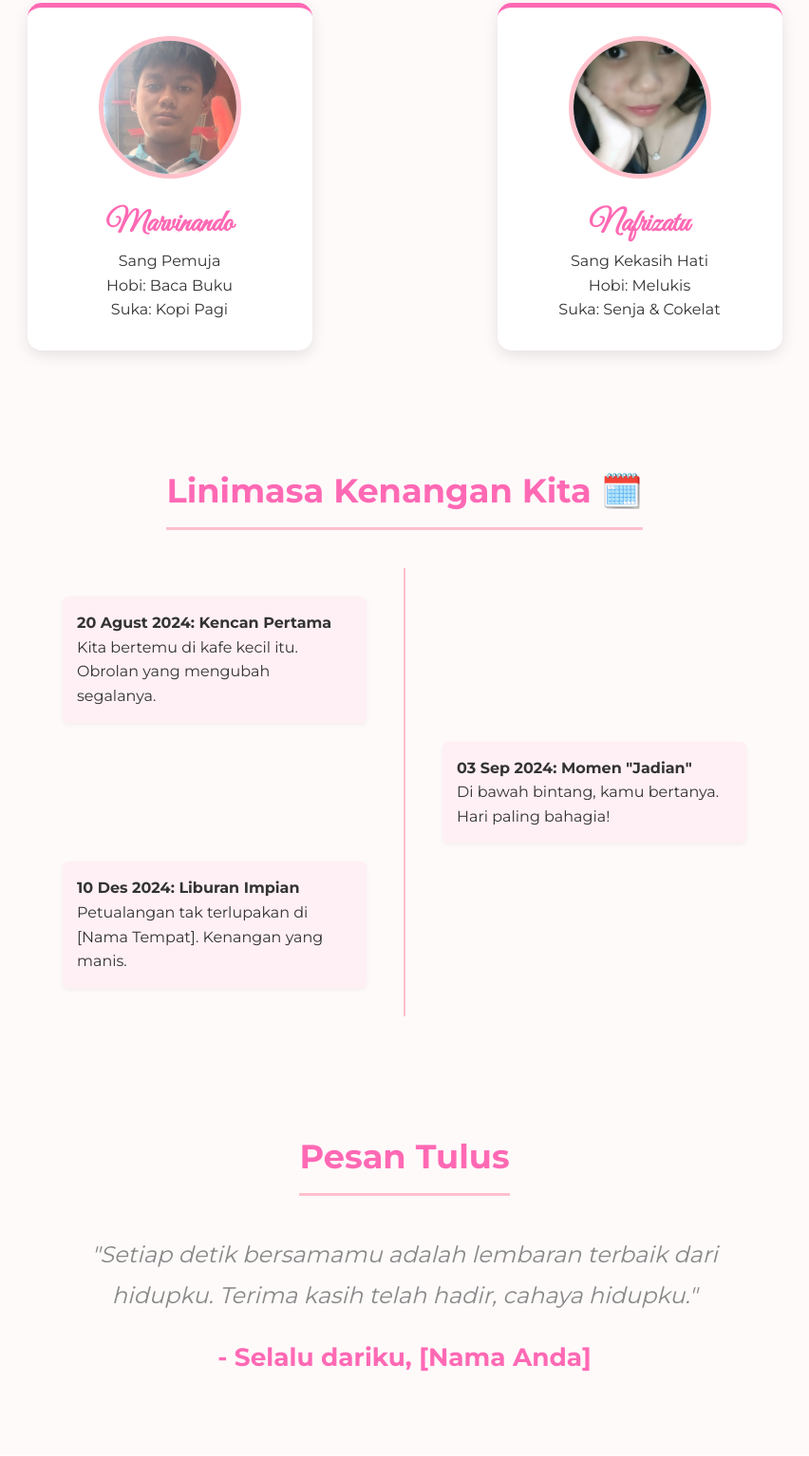
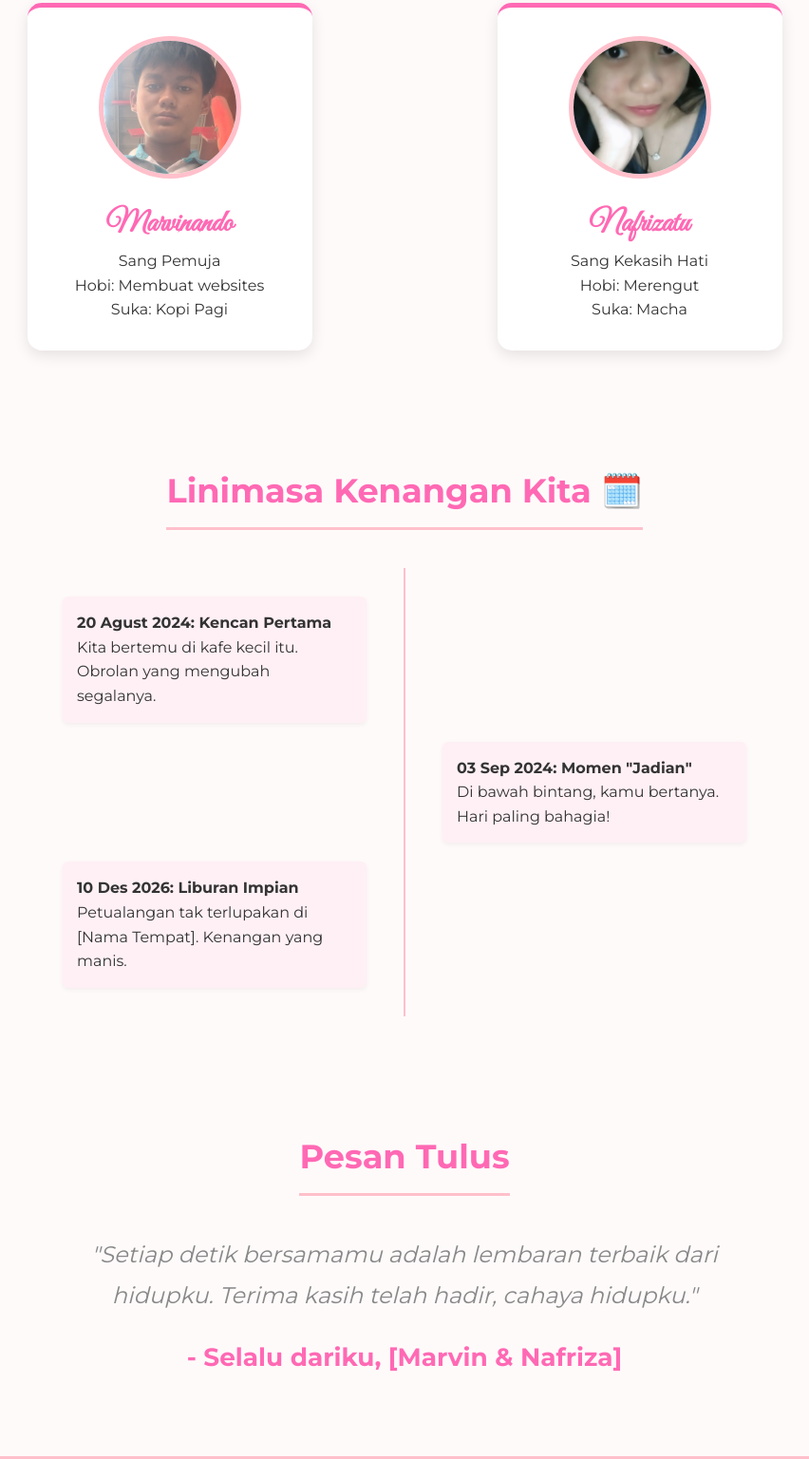
Before and after one commit to MrVinxi/mystore, a plain HTML site: page marvin-izaa/index.html in a window 1280 px wide. Shown: the part 966-2502 px from the top of the page at 95% size, without its empty margins (214-1066 px from the left). Drawn offline with Linux system fonts and the light colour scheme.

Commit message:
Update index.html

```diff
--- a/marvin-izaa/index.html
+++ b/marvin-izaa/index.html
@@ -3,7 +3,7 @@
 <head>
     <meta charset="UTF-8">
     <meta name="viewport" content="width=device-width, initial-scale=1.0">
-    <title>Kisah Kita ❤️ [Nama Panggilan]</title>
+    <title>Kisah Kita ❤️ Marvin & Izaa</title>
     <link href="https://fonts.googleapis.com/css2?family=Great+Vibes&family=Montserrat:wght@300;400;700&display=swap" rel="stylesheet">
 
     <style>
@@ -238,7 +238,7 @@
         <div class="hero-content">
             <h1 class="main-title">Kisah Kita.</h1>
             <h2 id="typing-text" class="subtitle"></h2>
-            <p class="tagline">Sejak: <span id="anniversary-date">05/07/2023</span></p>
+            <p class="tagline">Sejak: <span id="anniversary-date">03/09/2024</span></p>
         </div>
     </header>
 
@@ -250,15 +250,15 @@
                     <img src="foto2.jpg" alt="Foto Saya" class="profile-photo">
                     <h3>Marvinando</h3>
                     <p class="role">Sang Pemuja</p>
-                    <p class="bio-text">Hobi: Baca Buku</p>
+                    <p class="bio-text">Hobi: Membuat websites</p>
                     <p class="bio-text">Suka: Kopi Pagi</p>
                 </div>
                 <div class="profile-card partner">
                     <img src="foto1.jpg" alt="Foto Kekasih" class="profile-photo">
                     <h3>Nafrizatu</h3>
                     <p class="role">Sang Kekasih Hati</p>
-                    <p class="bio-text">Hobi: Melukis</p>
-                    <p class="bio-text">Suka: Senja & Cokelat</p>
+                    <p class="bio-text">Hobi: Merengut</p>
+                    <p class="bio-text">Suka: Macha</p>
                 </div>
             </div>
         </section>
@@ -280,7 +280,7 @@
                 </div>
                 <div class="timeline-item">
                     <div class="timeline-content">
-                        <h4>10 Des 2024: Liburan Impian</h4>
+                        <h4>10 Des 2026: Liburan Impian</h4>
                         <p>Petualangan tak terlupakan di [Nama Tempat]. Kenangan yang manis.</p>
                     </div>
                 </div>
@@ -291,7 +291,7 @@
             <h2 class="section-title">Pesan Tulus</h2>
             <blockquote class="love-quote">
                 "Setiap detik bersamamu adalah lembaran terbaik dari hidupku. Terima kasih telah hadir, cahaya hidupku."
-                <cite>- Selalu dariku, [Nama Anda]</cite>
+                <cite>- Selalu dariku, [Marvin & Nafriza]</cite>
             </blockquote>
         </section>
 
@@ -327,4 +327,5 @@
     </script>
 
 </body>
+
 </html>
```
